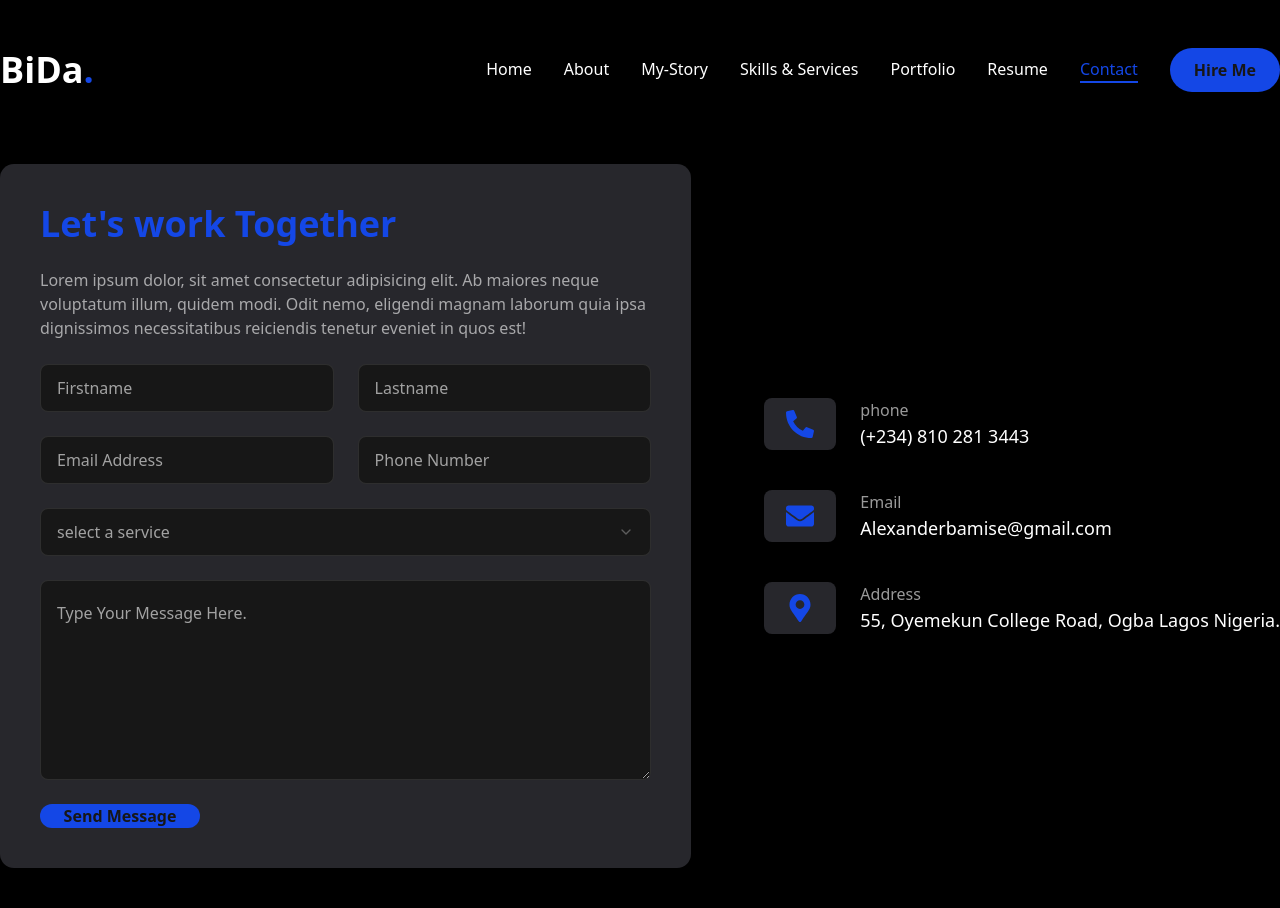
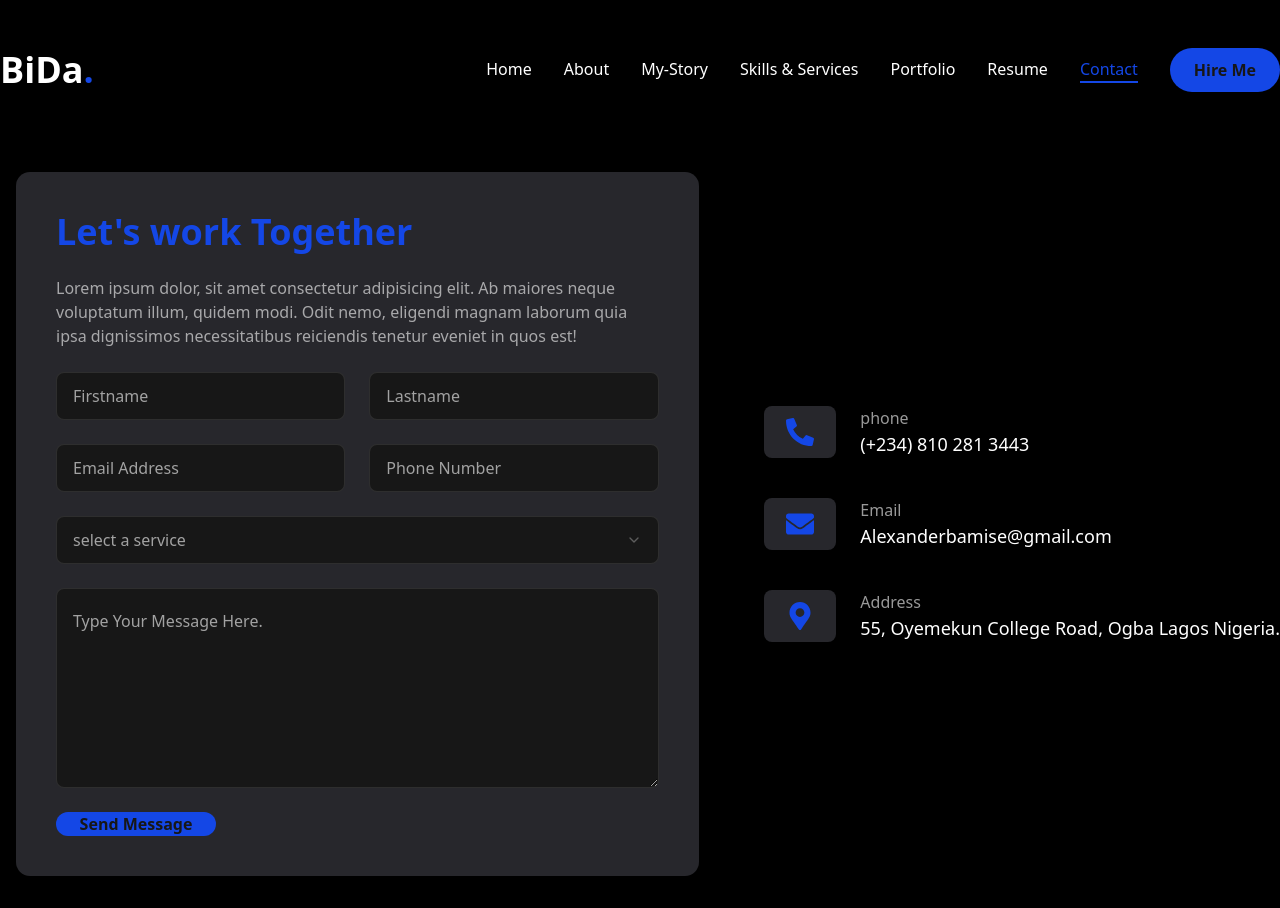
Before and after one commit to Bida3443/Bida-dev, a Next.js app: page /contact in a window 1280 px wide. Built offline with nearby package versions, Linux system fonts and the light colour scheme.

Commit message:
My Porfolio

```diff
--- a/app/contact/page.tsx
+++ b/app/contact/page.tsx
@@ -39,7 +39,7 @@ const info=  [
 ]
 
 import {motion} from "framer-motion";
-export default function Service ()  {
+export default function Contact ()  {
 
     return(
         <motion.section
@@ -50,8 +50,8 @@ export default function Service ()  {
         }}
         className="py-6"
         >
-            <div className="container lg:w-full w-130 mx-auto">
-                <div className="flex flex-col lg:flex-row gap-7.5">
+            <div className="container lg:m-2 m-4 mx-auto">
+                <div className="flex lg:m-2 m-4 flex-col lg:flex-row gap-7.5">
                     {/* form */}
                     <div className="lg:w-[54%] order-2 lg:order-0">
                         <form action="" className="flex flex-col gap-6 p-10 bg-[#27272c] rounded-xl">
```
